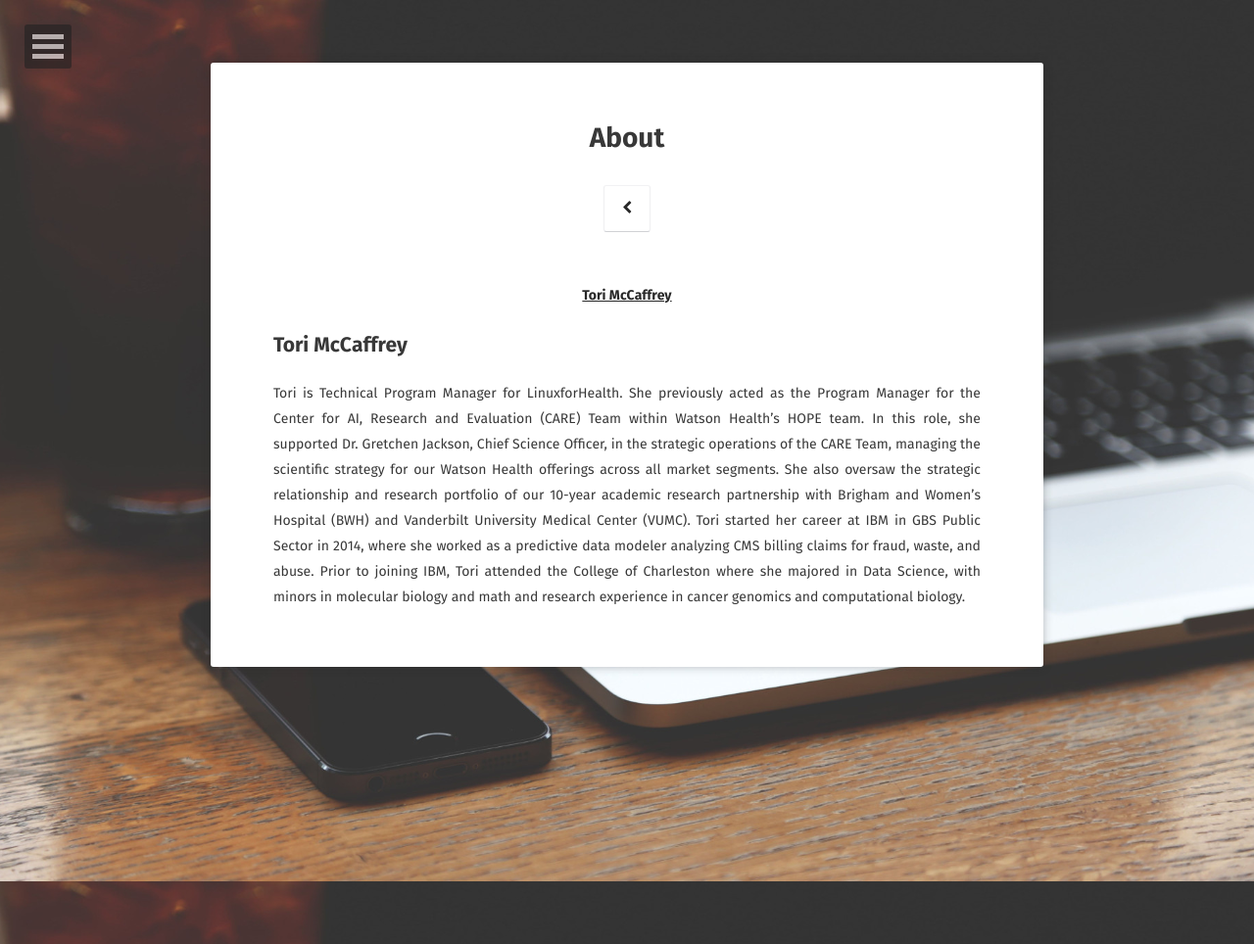
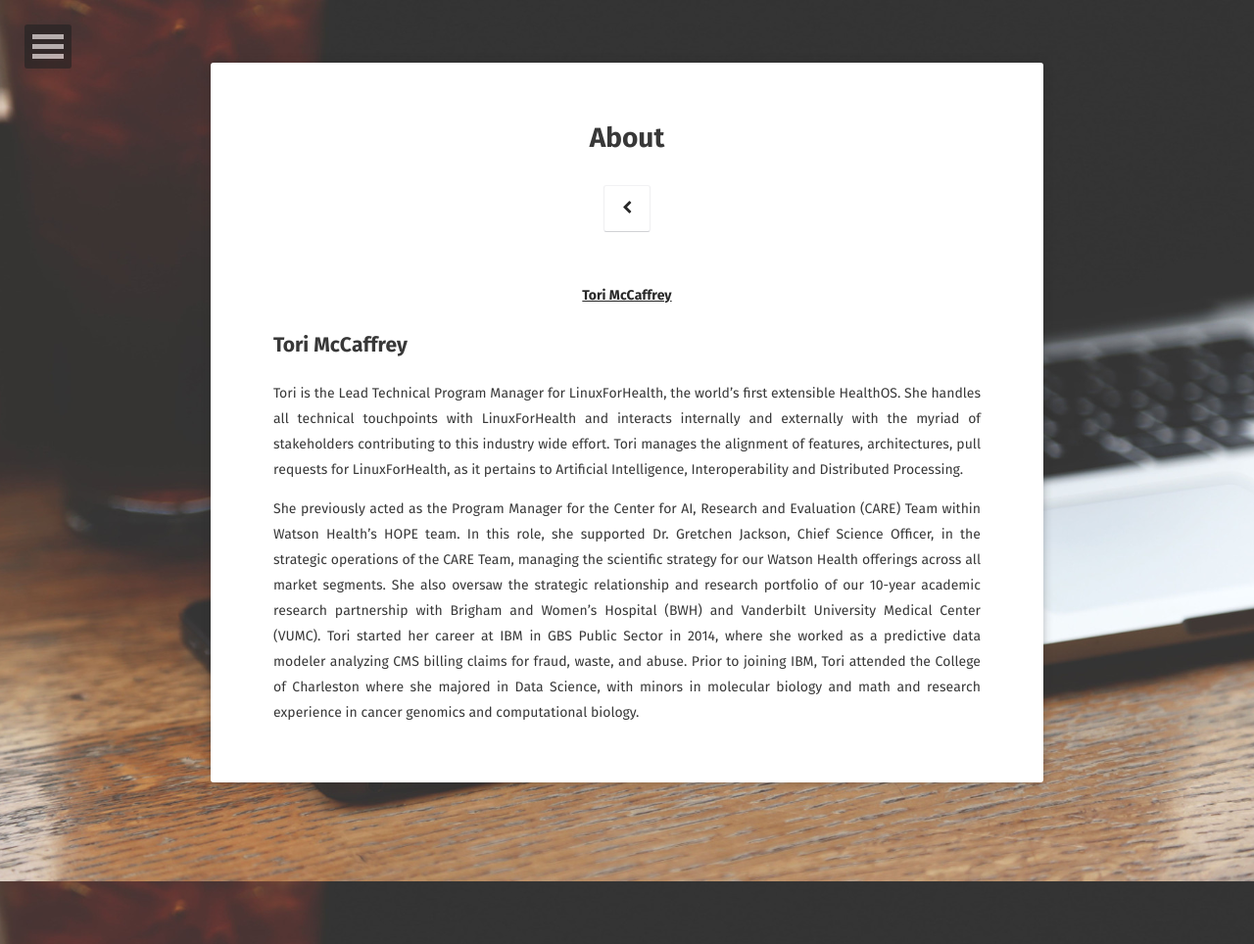
Before and after one commit to torimcc/torimcc.github.io, a Jekyll site: the page built from about/index.md, in a window 1280 px wide. Shown: the whole page at 98% size. Built offline with Jekyll 4.4.1, drawn with Linux system fonts in a browser that asks for light colours; some web fonts are replaced.

Commit message:
Update index.md

```diff
--- a/about/index.md
+++ b/about/index.md
@@ -11,7 +11,9 @@ comments: false
 <!--<center><a href="http://taylantatli.github.io/Moon"><b>Moon</b></a> is a minimal, one column jekyll theme.</center>-->
 
 ## Tori McCaffrey
-Tori is Technical Program Manager for LinuxforHealth. She previously acted as the Program Manager for the Center for AI, Research and Evaluation (CARE) Team within Watson Health’s HOPE team. In this role, she supported Dr. Gretchen Jackson, Chief Science Officer, in the strategic operations of the CARE Team, managing the scientific strategy for our Watson Health offerings across all market segments. She also oversaw the strategic relationship and research portfolio of our 10-year academic research partnership with Brigham and Women's Hospital (BWH) and Vanderbilt University Medical Center (VUMC). Tori started her career at IBM in GBS Public Sector in 2014, where she worked as a predictive data modeler analyzing CMS billing claims for fraud, waste, and abuse. Prior to joining IBM, Tori attended the College of Charleston where she majored in Data Science, with minors in molecular biology and math and research experience in cancer genomics and computational biology.
+Tori is the Lead Technical Program Manager for LinuxForHealth, the world’s first extensible HealthOS. She handles all technical touchpoints with LinuxForHealth and interacts internally and externally with the myriad of stakeholders contributing to this industry wide effort. Tori manages the alignment of features, architectures, pull requests for LinuxForHealth, as it pertains to Artificial Intelligence, Interoperability and Distributed Processing.
+
+She previously acted as the Program Manager for the Center for AI, Research and Evaluation (CARE) Team within Watson Health’s HOPE team. In this role, she supported Dr. Gretchen Jackson, Chief Science Officer, in the strategic operations of the CARE Team, managing the scientific strategy for our Watson Health offerings across all market segments. She also oversaw the strategic relationship and research portfolio of our 10-year academic research partnership with Brigham and Women's Hospital (BWH) and Vanderbilt University Medical Center (VUMC). Tori started her career at IBM in GBS Public Sector in 2014, where she worked as a predictive data modeler analyzing CMS billing claims for fraud, waste, and abuse. Prior to joining IBM, Tori attended the College of Charleston where she majored in Data Science, with minors in molecular biology and math and research experience in cancer genomics and computational biology.
 
 <!--
 ## Preview
```
